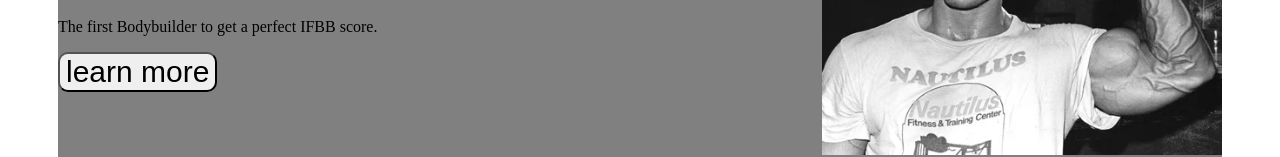
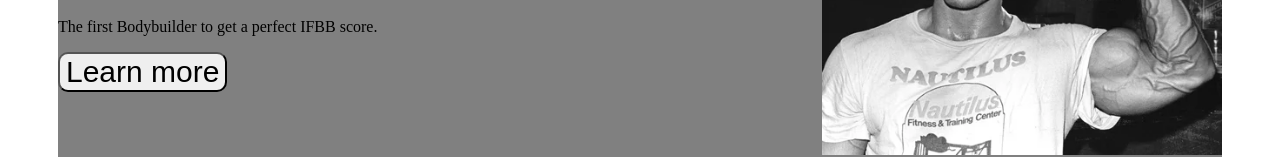
Before and after one commit to donttouchmylancable/landing_page, a plain HTML site: page index.html in a window 1280 px wide. Shown: the part 176-333 px from the top of the page. Drawn offline with Linux system fonts and the light colour scheme.

Commit message:
added wikipedia link to learn more

```diff
--- a/index.html
+++ b/index.html
@@ -21,7 +21,7 @@
                 <div class="textbox">
                     <h1>Mike Mentzer a Legend of Bodybuilding</h1>
                     <p>The first Bodybuilder to get a perfect IFBB score.</p>
-                    <button>learn more</button>
+                    <button><a href="https://de.wikipedia.org/wiki/Mike_Mentzer">Learn more</a></button>
                 </div>
                 <div class="image">
                     <img src="mike_mentzer.png" alt="something">
--- a/style.css
+++ b/style.css
@@ -43,6 +43,11 @@
 .textbox button{
     font-size:30px;
    border-radius: 10px
+
+}
+button a{
+    text-decoration:none;
+    color:black;
 }
 .box img{
     flex:1;
```
